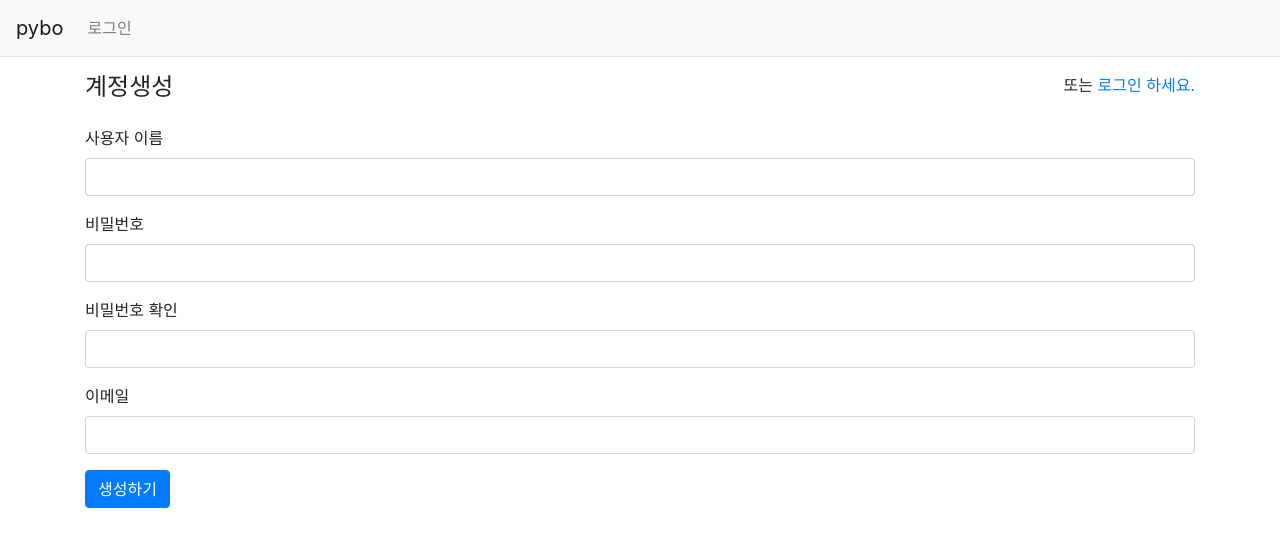
After one commit to pmr1530/pybo, a Django app: page /common/signup/ in a window 1280 px wide. The commit adds this page. Shown: the top 547 px of the page. Run offline with Django 3.2, Linux system fonts and the light colour scheme; some libraries are stand-ins or nearby versions.

Commit message:
3-06 clear

```diff
--- /dev/null
+++ b/common/forms.py
@@ -0,0 +1,11 @@
+from django import forms
+from django.contrib.auth.forms import UserCreationForm
+from django.contrib.auth.models import User
+
+
+class UserForm(UserCreationForm):
+    email = forms.EmailField(label="이메일")
+
+    class Meta:
+        model = User
+        fields = ("username", "email")
--- a/common/urls.py
+++ b/common/urls.py
@@ -1,5 +1,6 @@
 from django.urls import path
 from django.contrib.auth import views as auth_views
+from . import views
 
 
 app_name = 'common'
@@ -8,4 +9,5 @@ urlpatterns = [
     path('login/', auth_views.LoginView.as_view(
         template_name='common/login.html'), name='login' ),
     path('logout/', auth_views.LogoutView.as_view(), name='logout'),
+    path('signup/', views.signup, name='signup')
 ]
--- a/common/views.py
+++ b/common/views.py
@@ -1,3 +1,21 @@
-from django.shortcuts import render
+from django.contrib.auth import authenticate, login
+from django.shortcuts import render, redirect
+from common.forms import UserForm
 
-# Create your views here.
+
+def signup(request):
+    """
+    계정생성
+    """
+    if request.method == "POST":
+        form = UserForm(request.POST)
+        if form.is_valid():
+            form.save()
+            username = form.cleaned_data.get('username')
+            raw_password = form.cleaned_data.get('password1')
+            user = authenticate(username=username, password=raw_password)
+            login(request, user)
+            return redirect('index')
+    else:
+        form = UserForm()
+    return render(request, 'common/signup.html', {'form': form})
--- /dev/null
+++ b/templates/common/signup.html
@@ -0,0 +1,38 @@
+{% extends "base.html" %}
+{% block content %}
+<div class="container my-3">
+    <div class="row my-3">
+        <div class="col-4">
+            <h4>계정생성</h4>
+        </div>
+        <div class="col-8 text-right">
+            <span>또는 <a href="{% url 'common:login' %}">로그인 하세요.</a></span>
+        </div>
+    </div>
+    <form method="post" class="post-form">
+        {% csrf_token %}
+        {% include "form_errors.html" %}
+        <div class="form-group">
+            <label for="username">사용자 이름</label>
+            <input type="text" class="form-control" name="username" id="username"
+                   value="{{ form.username.value|default_if_none:'' }}">
+        </div>
+        <div class="form-group">
+            <label for="password1">비밀번호</label>
+            <input type="password" class="form-control" name="password1" id="password1"
+                   value="{{ form.password1.value|default_if_none:'' }}">
+        </div>
+        <div class="form-group">
+            <label for="password2">비밀번호 확인</label>
+            <input type="password" class="form-control" name="password2" id="password2"
+                   value="{{ form.password2.value|default_if_none:'' }}">
+        </div>
+        <div class="form-group">
+            <label for="email">이메일</label>
+            <input type="text" class="form-control" name="email" id="email"
+                   value="{{ form.email.value|default_if_none:'' }}">
+        </div>
+        <button type="submit" class="btn btn-primary">생성하기</button>
+    </form>
+</div>
+{% endblock %}
```
Also changed, not shown: templates/common/login.html (+10 -0 lines), db.sqlite3.
